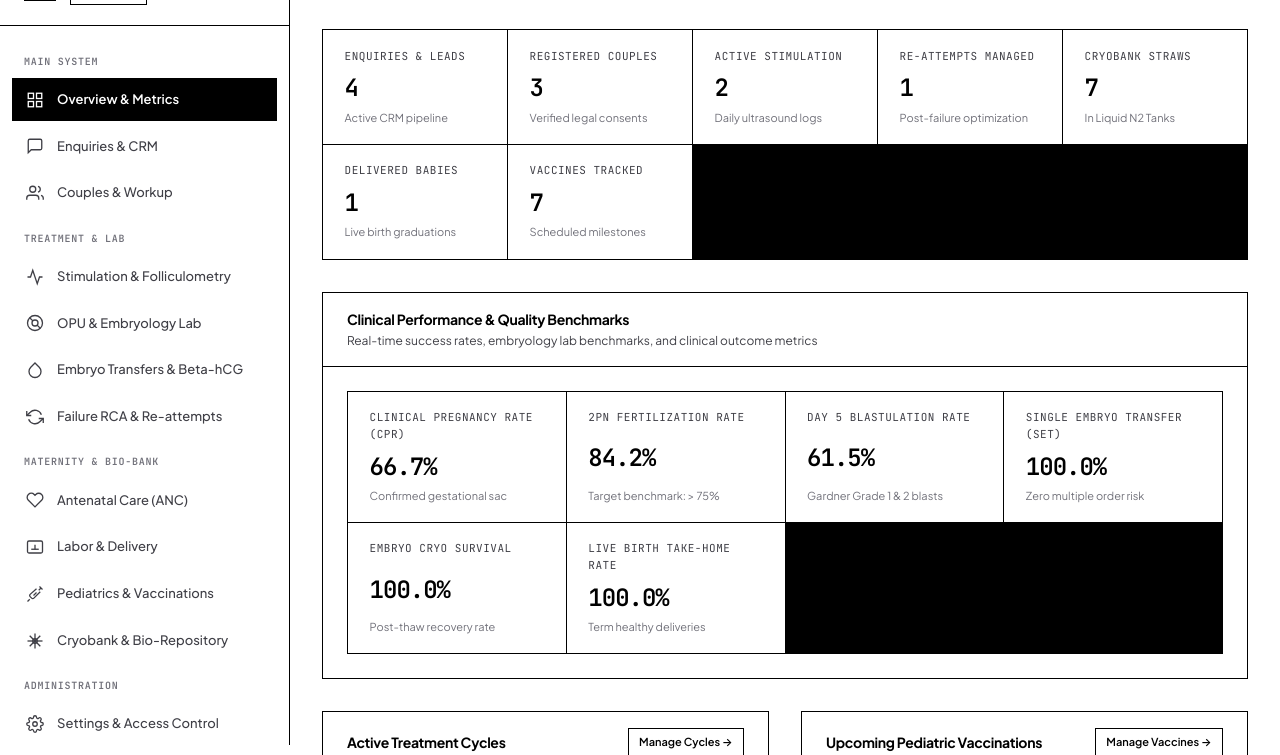
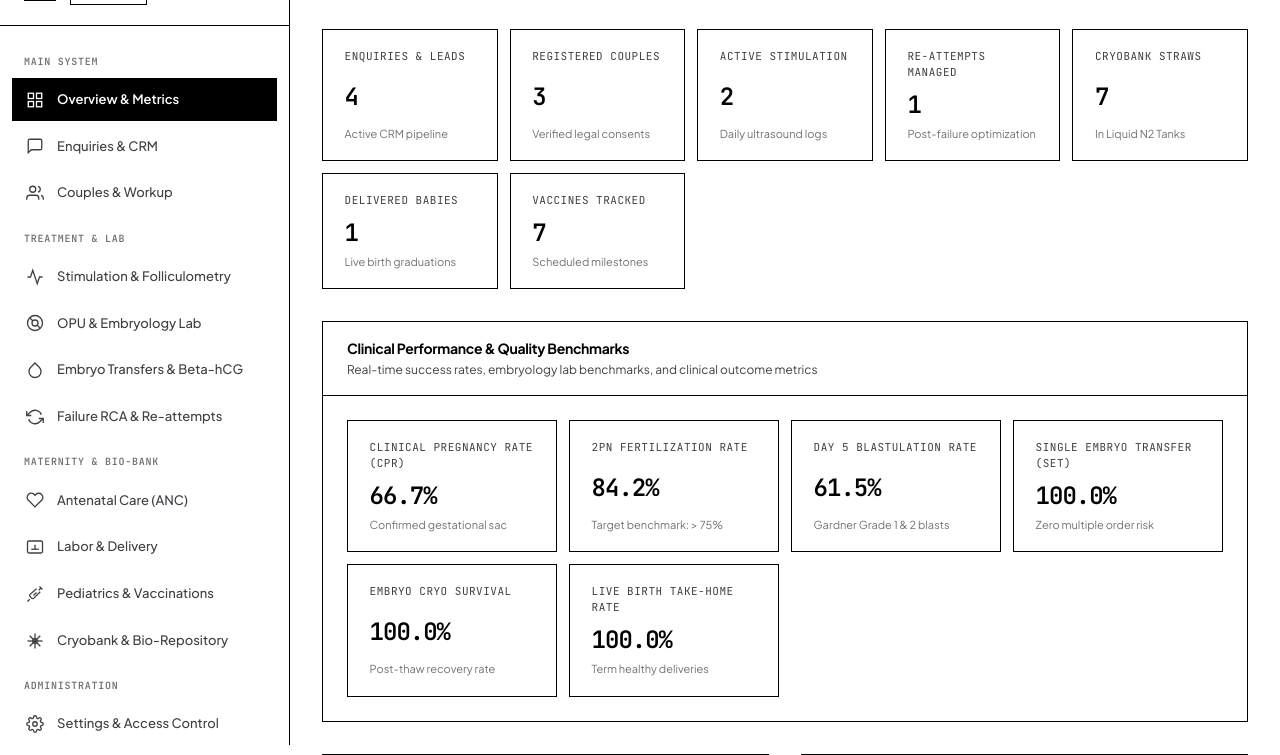
Before and after one commit to webotapp-academy/fertility-clinic-mgt-software, a Laravel app: page / in a window 1280 px wide. Shown: the part 55-810 px from the top of the page. Run offline with Laravel 12, Linux system fonts and the light colour scheme; the visitor is signed in with stand-in values (Sample User, id 1); data comes from the database, SQL or seed files in the repository; data that the repository does not hold is empty.

Commit message:
Fix black background glitch on metrics grid caused by container background gap trick

```diff
--- a/resources/views/ivf/index.blade.php
+++ b/resources/views/ivf/index.blade.php
@@ -53,7 +53,7 @@
             </div>
 
             <div style="padding: 1.5rem; background: #ffffff;">
-                <div style="display: grid; grid-template-columns: repeat(auto-fit, minmax(200px, 1fr)); gap: 1px; background: var(--border-strong); border: 1px solid var(--border-strong);">
+                <div style="display: grid; grid-template-columns: repeat(auto-fit, minmax(200px, 1fr)); gap: 12px; background: transparent;">
                     <div class="metric-card">
                         <div class="metric-label">Clinical Pregnancy Rate (CPR)</div>
                         <div class="metric-value">66.7%</div>
--- a/resources/views/ivf/layout.blade.php
+++ b/resources/views/ivf/layout.blade.php
@@ -255,14 +255,14 @@
         .metrics-grid {
             display: grid;
             grid-template-columns: repeat(auto-fit, minmax(170px, 1fr));
-            gap: 1px;
-            background: var(--border-strong);
-            border: 1px solid var(--border-strong);
+            gap: 12px;
+            background: transparent;
             margin-bottom: 2rem;
         }
 
         .metric-card {
             background: #ffffff;
+            border: 1px solid var(--border-strong);
             padding: 1.1rem 1.35rem;
             display: flex;
             flex-direction: column;
```
